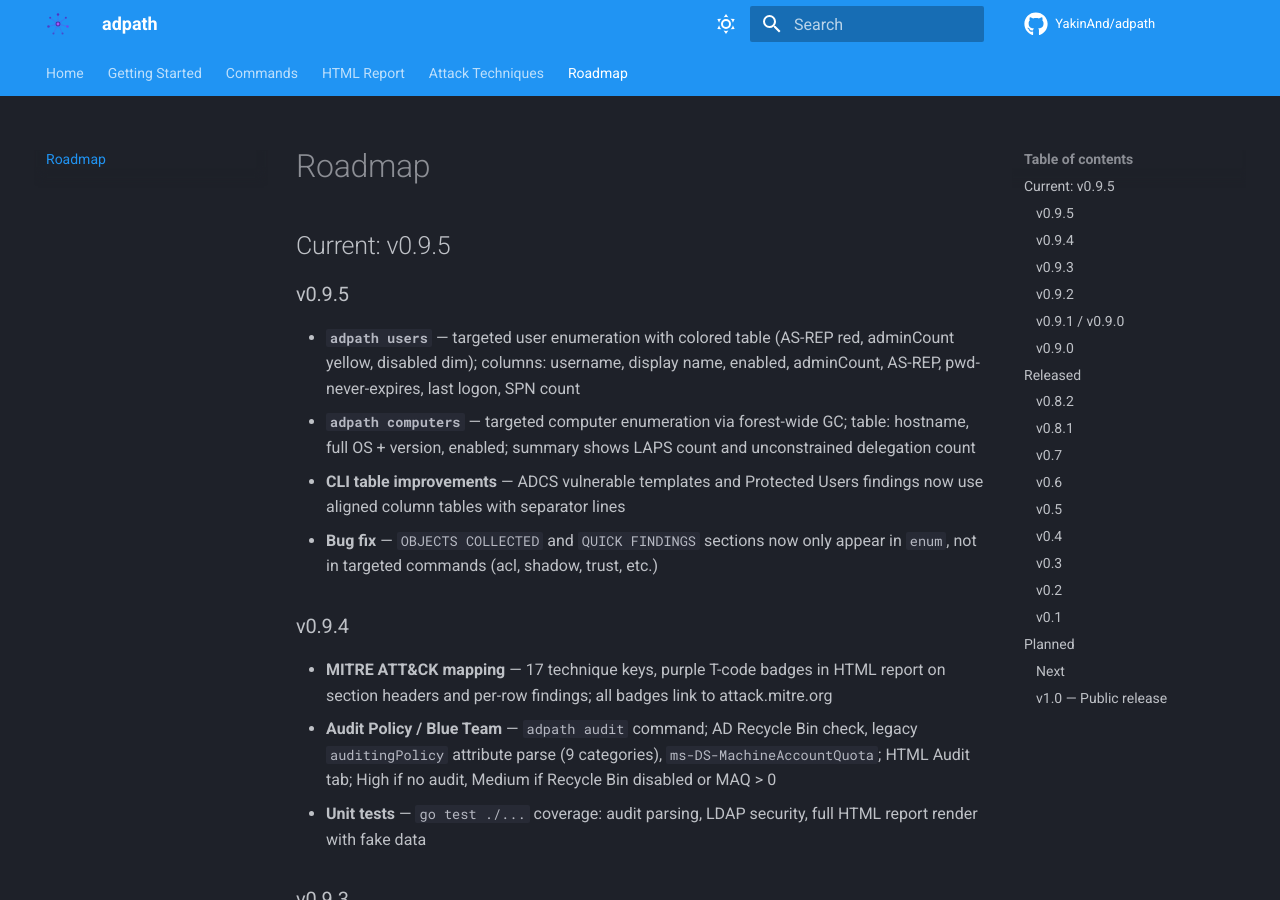
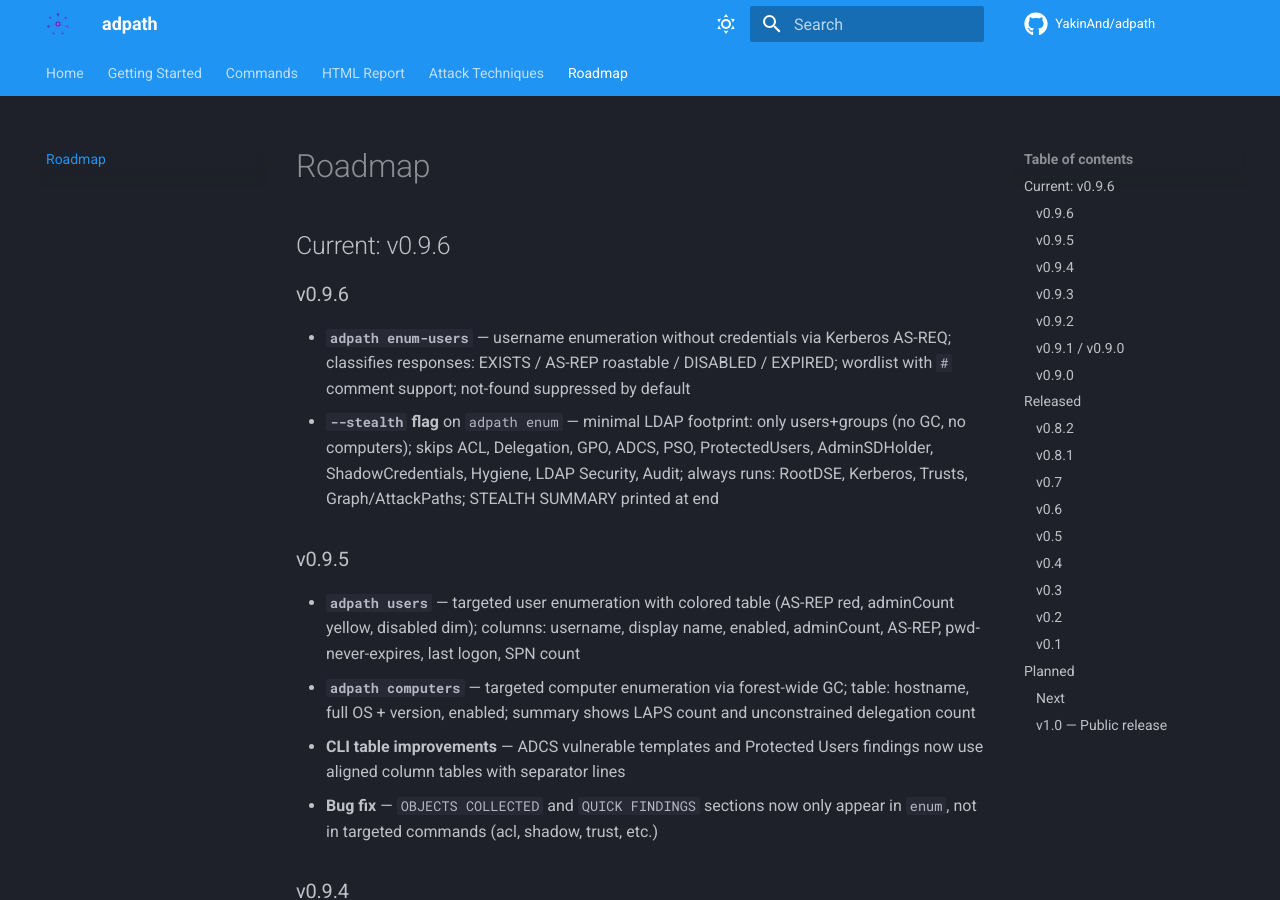
Before and after one commit to YakinAnd/morok, an MkDocs documentation site: the page built from docs/roadmap.md, in a window 1280 px wide and 900 px high. Built offline with MkDocs 1.6.1 and Material for MkDocs 9.7.7, drawn with Linux system fonts in a browser that asks for light colours; comment, search, counter and statistics services are not loaded; some of the changed text lies outside the part shown.

Commit message:
feat: v0.9.6 — enum-users via Kerberos AS-REQ + stealth mode
- adpath enum-users: username enumeration without credentials via raw
  Kerberos AS-REQ (TCP/88); classifies KDC responses as EXISTS /
  AS-REP roastable / DISABLED / EXPIRED; wordlist supports # comments
- adpath enum --stealth: minimal LDAP footprint (users+groups only, no
  GC/port 3268); skips ACL, Delegation, GPO, ADCS, PSO, ProtectedUsers,
  AdminSDHolder, ShadowCredentials, Hygiene, LDAP Security, Audit;
  always runs RootDSE, Kerberos, Trusts, Graph/AttackPaths
- docs: enum-users command page, --stealth flag in enum reference,
  quickstart sections 7+8, install version bump, roadmap updated

````diff
--- a/docs/commands/enum.md
+++ b/docs/commands/enum.md
@@ -23,6 +23,7 @@ adpath enum -d <domain> -u <user> -p <pass> --dc <dc> [flags]
 | `--report` | | HTML report output path | `<domain>_<timestamp>.html` |
 | `--json` | | Export AD objects as JSON to directory (e.g. `json_out/`) | |
 | `--max-depth` | | BFS depth for attack path search | `10` |
+| `--stealth` | | Stealth mode — minimal LDAP queries, no GC, no ACL/ADCS/GPO/delegation | |
 | `--verbose` | `-v` | Verbose LDAP output | |
 
 ## What it runs
--- a/docs/getting-started/install.md
+++ b/docs/getting-started/install.md
@@ -40,7 +40,7 @@ go build -o adpath.exe .\cmd\adpath\...
 
 ```
 $ adpath version
-adpath v0.9.5
+adpath v0.9.6
 AD Attack Path Enumerator
 https://github.com/YakinAnd/adpath
 ```
--- a/docs/getting-started/quickstart.md
+++ b/docs/getting-started/quickstart.md
@@ -107,7 +107,23 @@ adpath works with **any valid domain account**. AD's default security model allo
 adpath enum -d corp.local -u helpdesk -p 'Summer2024!' --dc 10.0.0.1
 ```
 
-## 7. Pivoting through SOCKS5
+## 7. Stealth mode
+
+Reduce your LDAP footprint in SIEM-heavy environments. `--stealth` is available only on `enum` — it skips ACL, Delegation, GPO, ADCS, PSO, ProtectedUsers, AdminSDHolder, ShadowCredentials, Hygiene, LDAP Security, and Audit. Only basic enumeration, Kerberos, Trusts, and attack paths run.
+
+```bash
+adpath enum -d corp.local -u jdoe -p 'Password1' --dc 10.0.0.1 --stealth
+```
+
+## 8. Username enumeration (no credentials)
+
+Enumerate valid AD usernames via Kerberos AS-REQ — only port 88 access to the DC is required:
+
+```bash
+adpath enum-users -d corp.local --dc 10.0.0.1 --wordlist users.txt
+```
+
+## 9. Pivoting through SOCKS5
 
 Route all LDAP traffic through a proxy — useful when the DC is only reachable via a pivot:
 
--- a/docs/roadmap.md
+++ b/docs/roadmap.md
@@ -1,6 +1,10 @@
 # Roadmap
 
-## Current: v0.9.5
+## Current: v0.9.6
+
+### v0.9.6
+- **`adpath enum-users`** — username enumeration without credentials via Kerberos AS-REQ; classifies responses: EXISTS / AS-REP roastable / DISABLED / EXPIRED; wordlist with `#` comment support; not-found suppressed by default
+- **`--stealth` flag** on `adpath enum` — minimal LDAP footprint: only users+groups (no GC, no computers); skips ACL, Delegation, GPO, ADCS, PSO, ProtectedUsers, AdminSDHolder, ShadowCredentials, Hygiene, LDAP Security, Audit; always runs: RootDSE, Kerberos, Trusts, Graph/AttackPaths; STEALTH SUMMARY printed at end
 
 ### v0.9.5
 - **`adpath users`** — targeted user enumeration with colored table (AS-REP red, adminCount yellow, disabled dim); columns: username, display name, enabled, adminCount, AS-REP, pwd-never-expires, last logon, SPN count
````
Also changed, not shown: other parts of docs/roadmap.md (+0 -2 lines), CONTEXT.md (+14 -3 lines), docs/commands/enum-users.md (added, +76 -0 lines), 1 other file.
